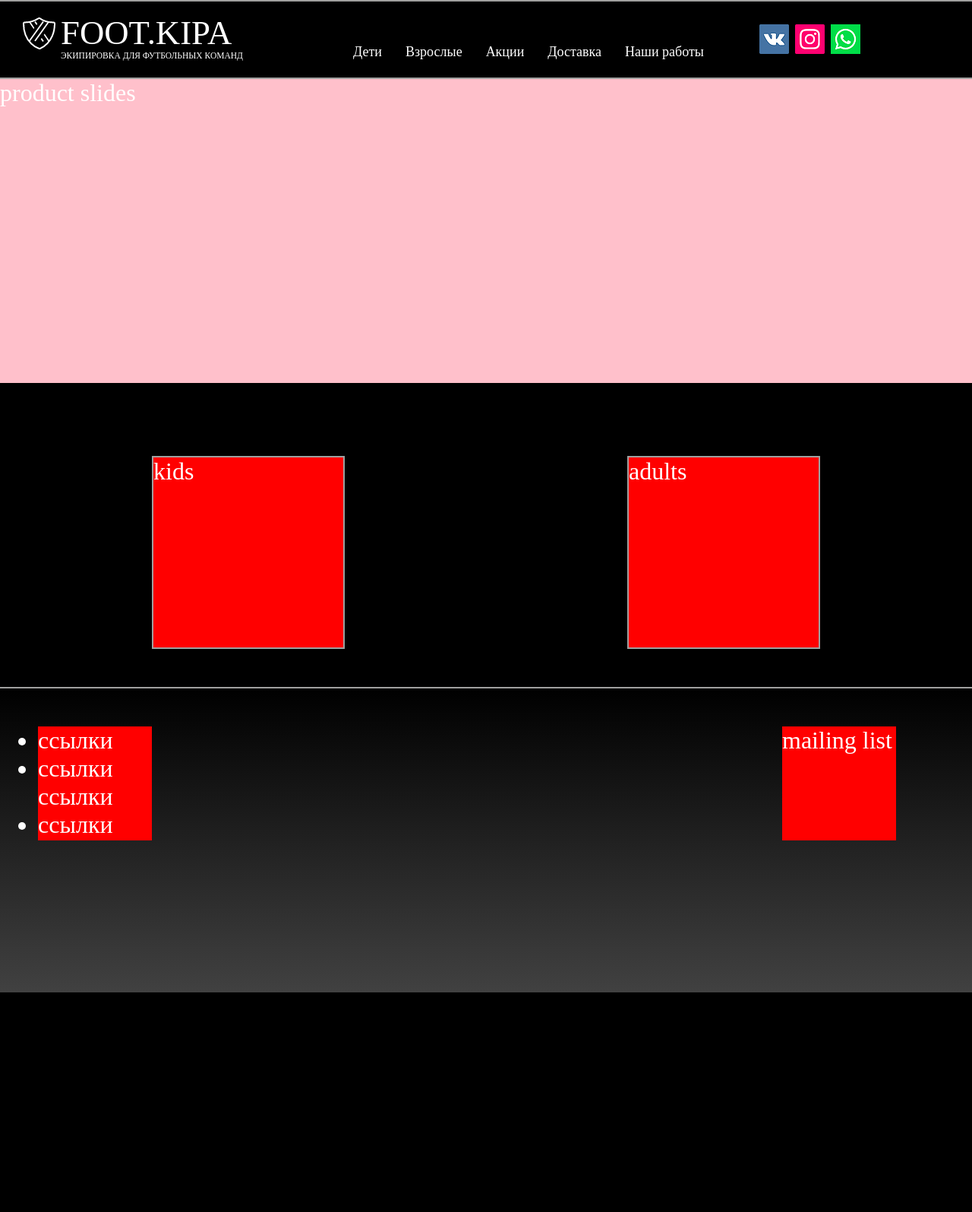
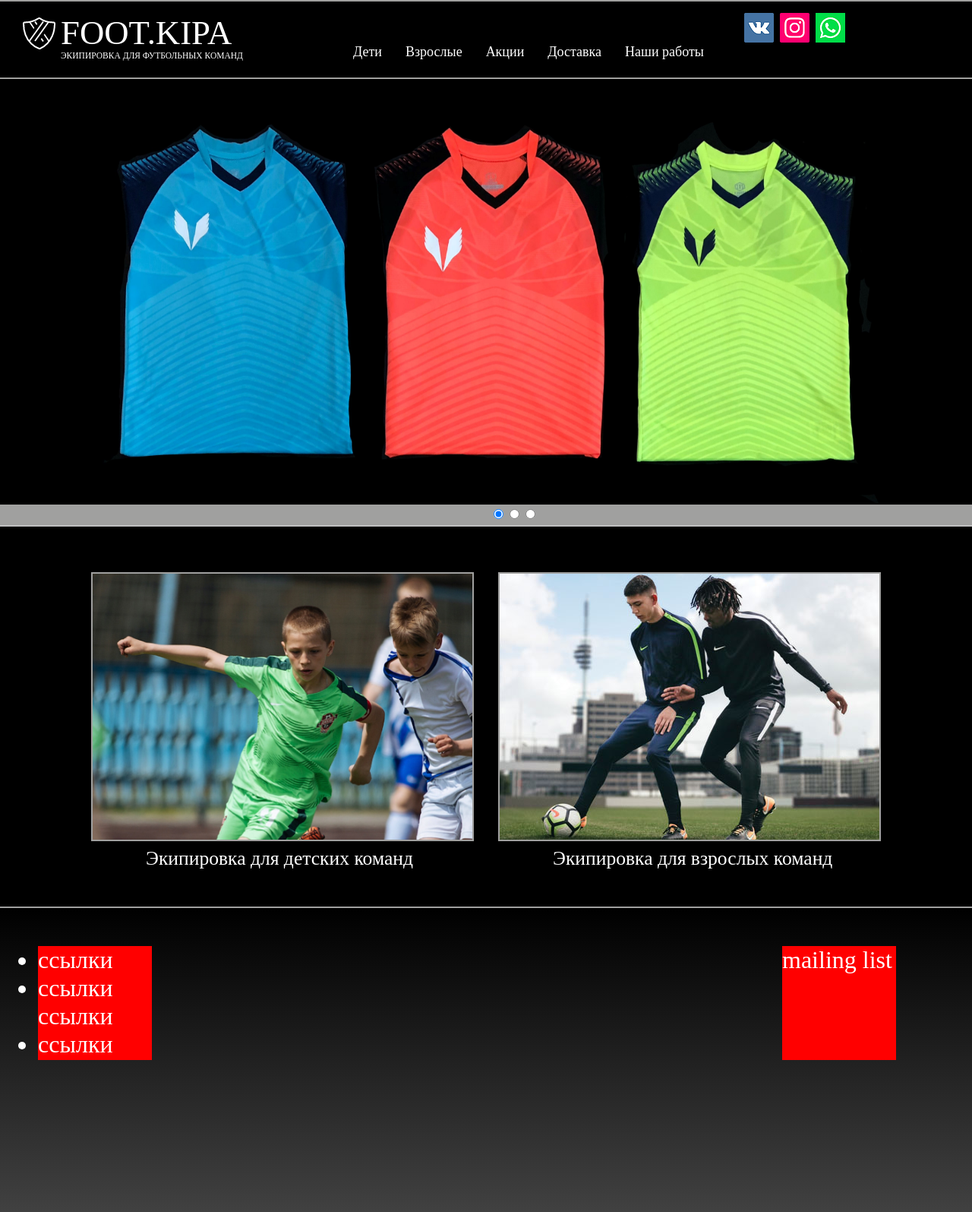
Before and after one commit to yanepenb/voeneg, a PHP site: page / in a window 1280 px wide. Shown: the whole page at 76% size. Before the commit the page ends 1306 px from the top, so only its background shows below. Run offline with PHP 8.4, Linux system fonts and the light colour scheme.

Commit message:
new version

```diff
--- a/css/main.css
+++ b/css/main.css
@@ -7,9 +7,9 @@
 
 /* Блок основы */
 #main {
-    width: 100%;
-    height: 100%;
-    background: grey;
+    /* min-width: 100%; */
+    /* min-height: 100%; */
+    background: #A0A09F;
     position: relative;
 }
 
@@ -21,6 +21,7 @@
     border-bottom: 2px solid #A0A09F;
     position: sticky;
     top: 0px; left: 0px;
+    z-index: 100;
 }
 
 /* 1.1 Блоки логотипа */
@@ -110,7 +111,7 @@
     height: 70px;
     width: 200px;
     position: absolute;
-    top: 30px; right: 80px;
+    top: 15px; right: 100px;
 }
 
 #icons div {
@@ -140,35 +141,91 @@
 
 /* 2. Блок со слайдами, внутри которого будут показывать различные акции, товары и так далее */
 
-#slides {
-    min-height: 400px;
-    background: pink;
+#slider {
+    min-width: 800px;
+	padding-top: 550px;
+	position: relative;
+	margin: 0px auto;
+	border-bottom: silver solid 2px;
+	overflow: hidden;
+}
+
+#slider > img {
+	width: 100%; height: 560px;
+	position: absolute;
+	top: 0px; left: 0px;
+	opacity: 0;
+	transform: translateX(-400px);
+	transition: all 1.5s ease-in-out;
+}
+
+#slider > input {
+    display: inline-block;
+    background: #fc8;
+    transform: translateX(650px);
+}
+
+#slider > input:checked ~ img {
+	transform: translateX(600px);
+}
+
+#slider > input:checked + img {
+	opacity: 1;
+	transform: translateX(0px);
+	z-index: 10;
 }
 
 /* 3. Блок разделов по возросту */
 
 .years {
-    min-height: 400px;
+    min-height: 500px;
+    min-width: 800px;
     background: black;
+    /* position: absolute;
+    top: 600px; left: 300px; */
 }
 
 .kids {
-    height: 250px;
-    width: 250px;
-    background: red;
-    position: absolute;
-    top: 600px; left: 200px;
+    height: 350px;
+    width: 500px;
+    background: url(../img/years/IMG_8673.jpg);
+    background-size: cover;
+    float: left;
+    margin: 60px 0 50px 120px;
+    /* position: absolute;
+    top: 800px; left: 200px; */
     border: 2px solid #A0A09F;
 }
 
+.kids:after {
+    content: "Экипировка для детских команд";
+    display: block;
+    width: 400px;
+    height: 35px;
+    float: left;
+    margin: 360px 0 0 70px;
+    font-size: 80%;
+}
+
 .adults {
-    height: 250px;
-    width: 250px;
-    background: red;
+    height: 350px;
+    width: 500px;
+    background: url(../img/years/sportsbutton.jpg);
     float: right;
-    position: absolute;
-    top: 600px; right: 200px;
+    margin: 60px 120px 50px 0;
+    /* position: absolute;
+    top: 800px; right: 200px; */
     border: 2px solid #A0A09F;
+}
+
+.adults:after {
+    content: "Экипировка для взрослых команд";
+    display: block;
+    width: 400px;
+    height: 35px;
+    float: left;
+    margin: 360px 0 0 70px;
+    font-size: 80%;
 }
 
 /* 4. Блок разделов по возросту */
@@ -178,7 +235,7 @@
     background: linear-gradient(to top, #414141, #000000);
     border-top: 2px solid #A0A09F;
     position: sticky;
-    top: 0;
+    top: 0px;
 }
 
 #mailing {
--- a/home.html
+++ b/home.html
@@ -53,15 +53,23 @@
                 basket
             </div> -->
         </div>
-        <div id="slides">
-            product slides
+        <div id="slider">
+
+            <input type=radio name=radio checked>
+            <img src="img/slides/IMG_5195-min.jpg">
+
+            <input type=radio name=radio>
+            <img src="img/slides/SizeRender 7-min.jpg">
+
+            <input type=radio name=radio>
+            <img src="img/slides/SizeRender 3-min_edited.jpg">
+
+        </div>
         </div>
         <div class="years">
             <div class="kids">
-                kids
             </div>
             <div class="adults">
-                adults
             </div>
         </div>
         <div id="footer">
```
Also changed, not shown: img/slides/IMG_5195-min.jpg (added), img/slides/SizeRender 3-min_edited.jpg (added), img/slides/SizeRender 7-min.jpg (added), img/years/IMG_8673.jpg (added), img/years/size.jpg (added), img/years/sportsbutton.jpg (added).
